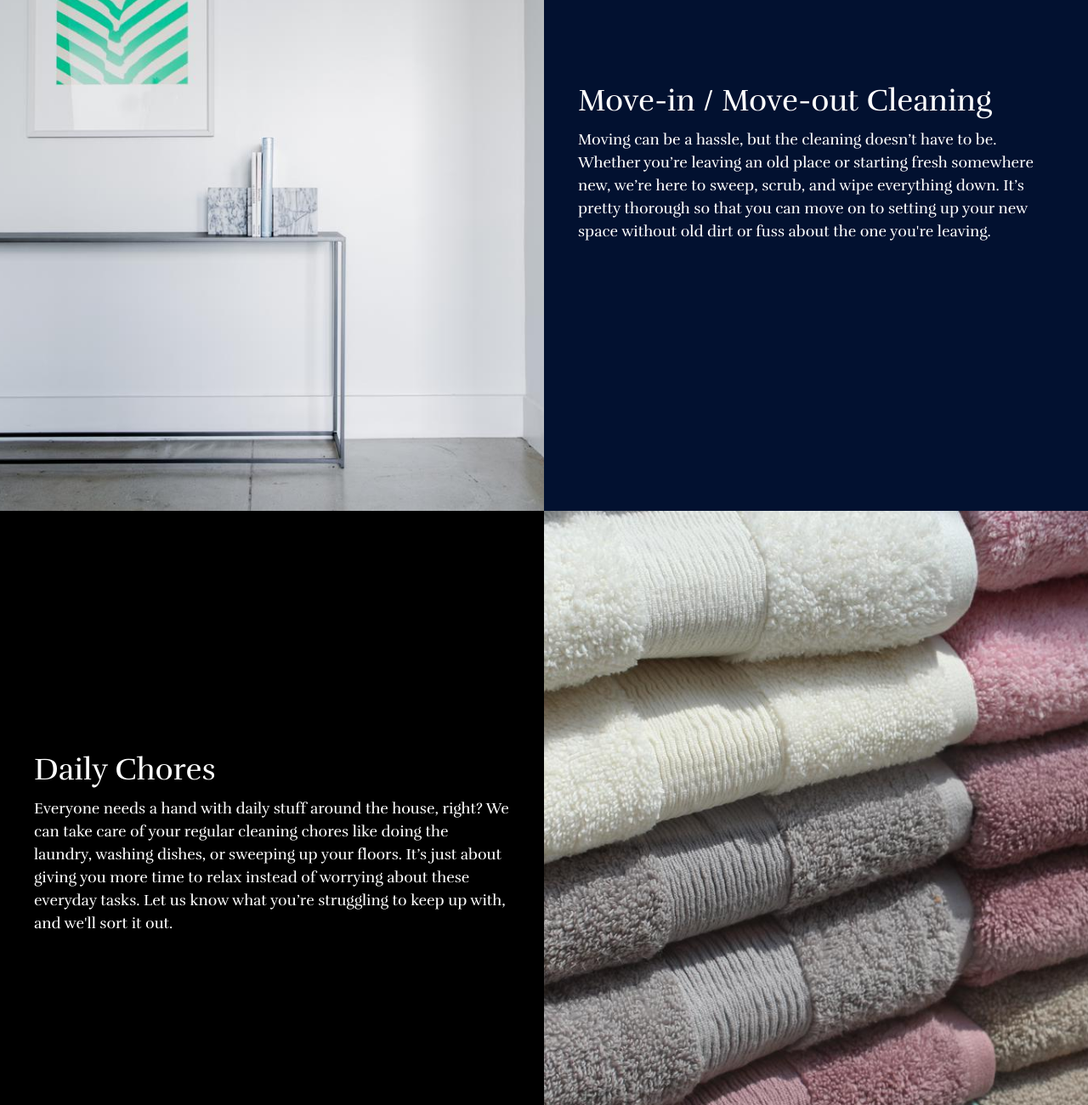
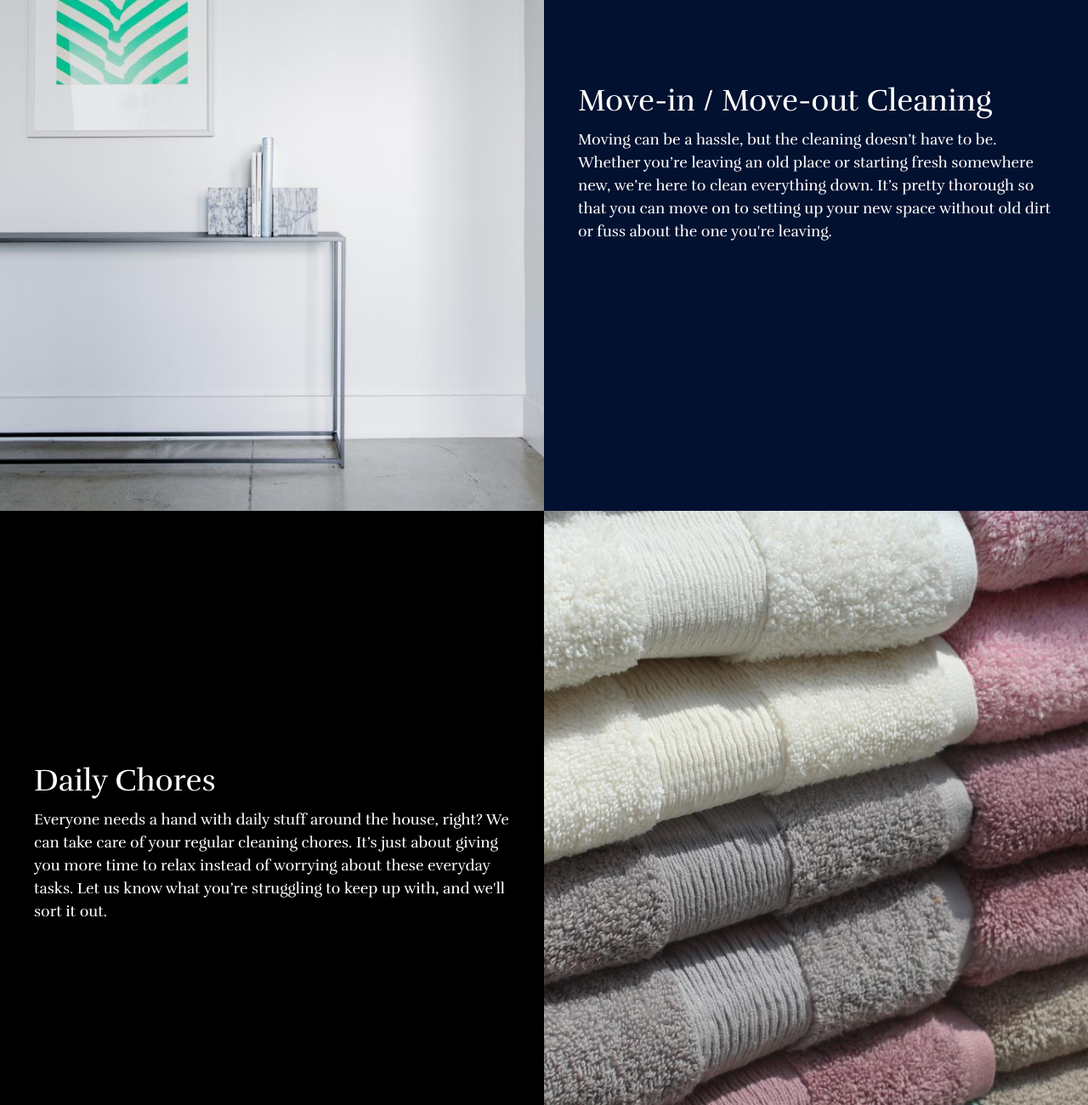
Before and after one commit to LinardsZ/Assignment3, a plain HTML site: page services.html in a window 1280 px wide. Shown: the part 2289-3589 px from the top of the page at 85% size. Drawn offline with nearby package versions, Linux system fonts and the light colour scheme.

Commit message:
remove keywords from services page

```diff
--- a/services.html
+++ b/services.html
@@ -252,7 +252,7 @@
                     <div class="sb-split-text-image__content-paragraph">
                       <p>
                         Moving can be a hassle, but the cleaning doesn’t have to be.
-                        Whether you’re leaving an old place or starting fresh somewhere new, we’re here to sweep, scrub, and wipe everything down.
+                        Whether you’re leaving an old place or starting fresh somewhere new, we’re here to clean everything down.
                         It’s pretty thorough so that you can move on to setting up your new space without old dirt or fuss about the one you're leaving.
                       </p>
                     </div>
@@ -299,7 +299,7 @@
                     <div class="sb-split-text-image__content-paragraph">
                       <p>
                         Everyone needs a hand with daily stuff around the house, right?
-                        We can take care of your regular cleaning chores like doing the laundry, washing dishes, or sweeping up your floors.
+                        We can take care of your regular cleaning chores.
                         It’s just about giving you more time to relax instead of worrying about these everyday tasks.
                         Let us know what you’re struggling to keep up with, and we'll sort it out.
                       </p>
```
